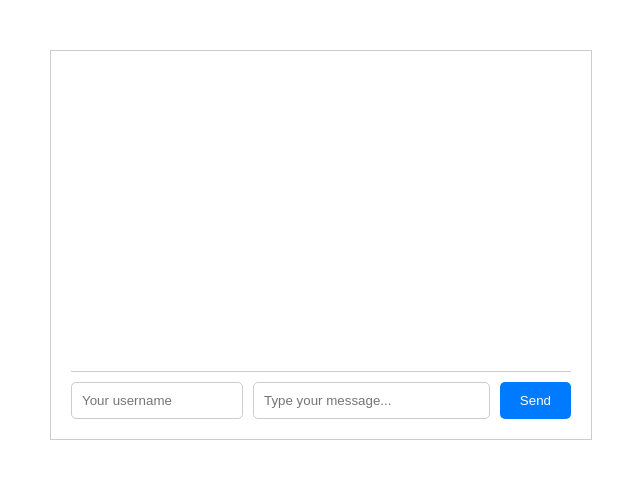
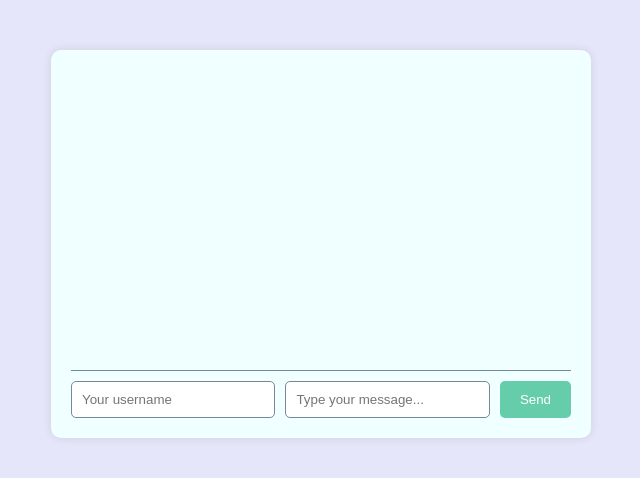
Before and after one commit to JalarapuKoushikRaj/CodersCave-, a website: page Chat Web/index.html in a window 1280 px wide. Shown: the whole page, without its empty margins (319-959 px from the left). Drawn offline with Linux system fonts and the light colour scheme.

Commit message:
Update style.css

```diff
--- a/Chat Web/style.css
+++ b/Chat Web/style.css
@@ -2,19 +2,22 @@ body {
     font-family: Arial, sans-serif;
     margin: 0;
     padding: 0;
+    background-color: Lavender;
 }
 
 #chat-container {
     max-width: 500px;
     margin: 50px auto;
     padding: 20px;
-    border: 1px solid #ccc;
+    border-radius: 10px;
+    background-color: Azure;
+    box-shadow: 0px 0px 10px rgba(0, 0, 0, 0.1);
 }
 
 #message-container {
     height: 300px;
     overflow-y: scroll;
-    border-bottom: 1px solid #ccc;
+    border-bottom: 1px solid LightSlateGray;
     margin-bottom: 10px;
 }
 
@@ -25,7 +28,7 @@ body {
 }
 
 .own-message {
-    background-color: #DCF8C6;
+    background-color: LemonChiffon;
     align-self: flex-end;
 }
 
@@ -36,34 +39,44 @@ body {
 
 .timestamp {
     font-size: 0.8em;
-    color: #666;
+    color: DimGray;
 }
 
 #input-container {
     display: flex;
 }
 
-#username-input {
-    width: 30%;
-    margin-right: 10px;
-    padding: 10px;
-    border: 1px solid #ccc;
-    border-radius: 5px;
-}
-
+#username-input,
 #message-input {
     flex: 1;
     margin-right: 10px;
     padding: 10px;
-    border: 1px solid #ccc;
+    border: 1px solid LightSlateGray;
     border-radius: 5px;
 }
 
 #send-button {
     padding: 10px 20px;
-    background-color: #007bff;
-    color: #fff;
+    background-color: MediumAquamarine;
+    color: White;
     border: none;
     border-radius: 5px;
     cursor: pointer;
 }
+
+#send-button:hover {
+    background-color: DarkCyan;
+}
+
+::-webkit-scrollbar {
+    width: 8px;
+}
+
+::-webkit-scrollbar-thumb {
+    background-color: LightSlateGray;
+    border-radius: 4px;
+}
+
+::-webkit-scrollbar-thumb:hover {
+    background-color: SlateGray;
+}
```
